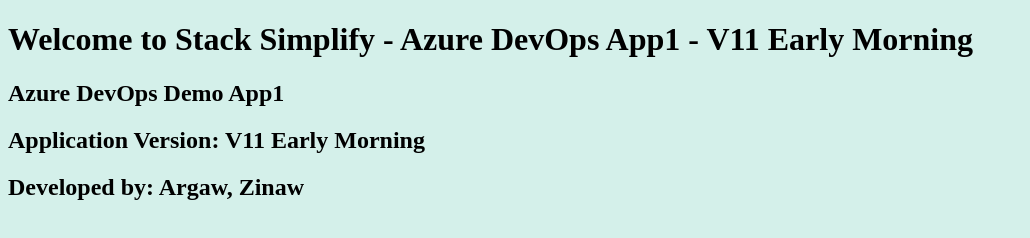
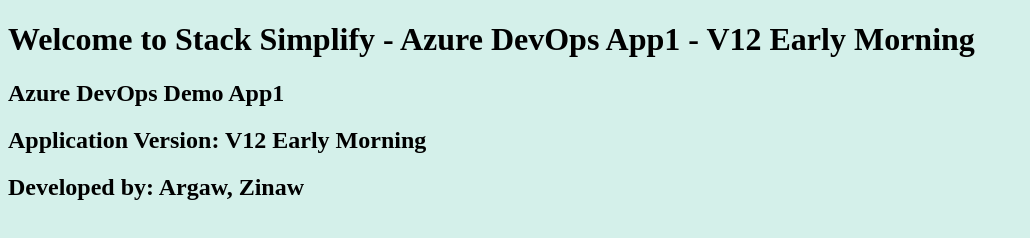
Before and after one commit to zinawargaw/azure-devops-github-acr-aks-app1, a plain HTML site: page index.html in a window 1280 px wide. Shown: the whole page, without its empty margins (0-1030 px from the left). Drawn offline with Linux system fonts and the light colour scheme.

Commit message:
V12 Commit

```diff
--- a/index.html
+++ b/index.html
@@ -1,9 +1,9 @@
 <!DOCTYPE html>
 <html>
    <body style="background-color:rgb(212, 240, 234);">
-      <h1>Welcome to Stack Simplify - Azure DevOps App1 - V11 Early Morning</h1>
+      <h1>Welcome to Stack Simplify - Azure DevOps App1 - V12 Early Morning</h1>
       <h2>Azure DevOps Demo App1</h2>
-      <h2>Application Version: V11 Early Morning</h2>
+      <h2>Application Version: V12 Early Morning</h2>
       <h2>Developed by: Argaw, Zinaw</h2>
    </body>
 </html>
```
